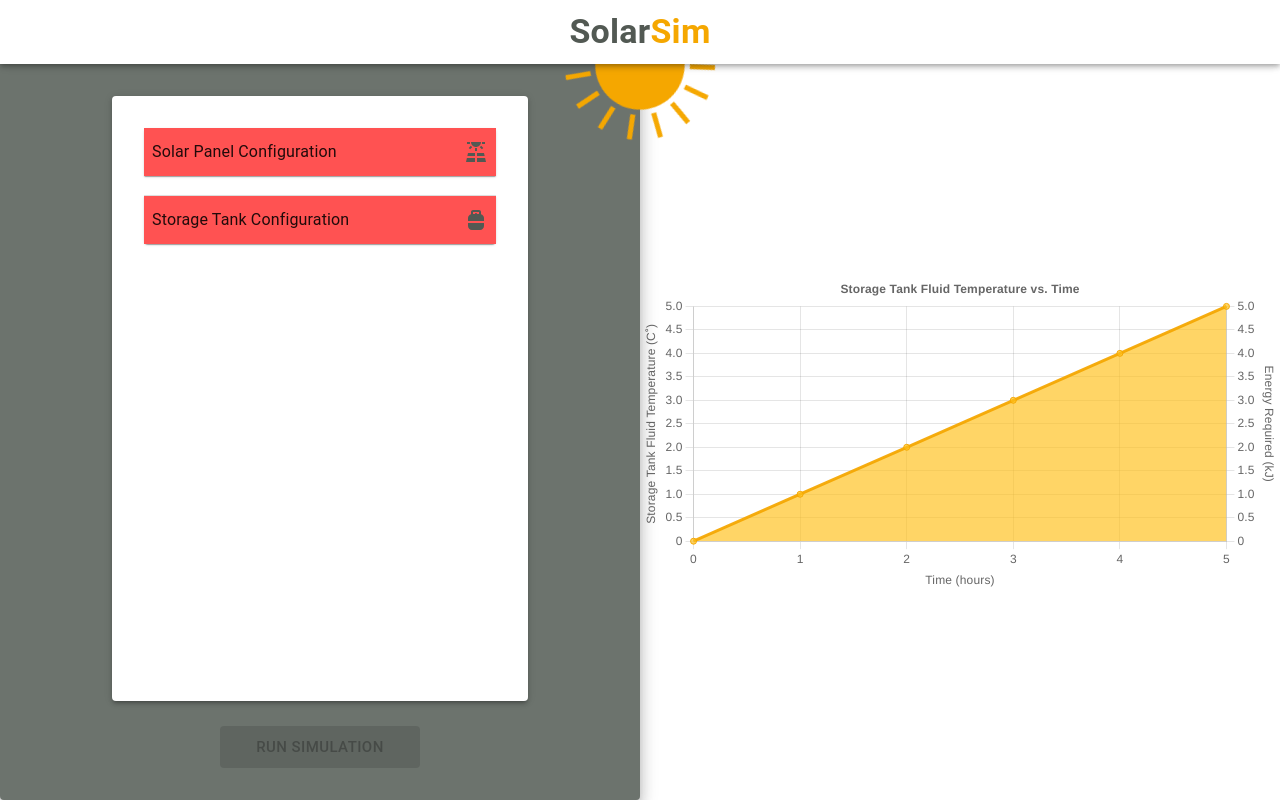
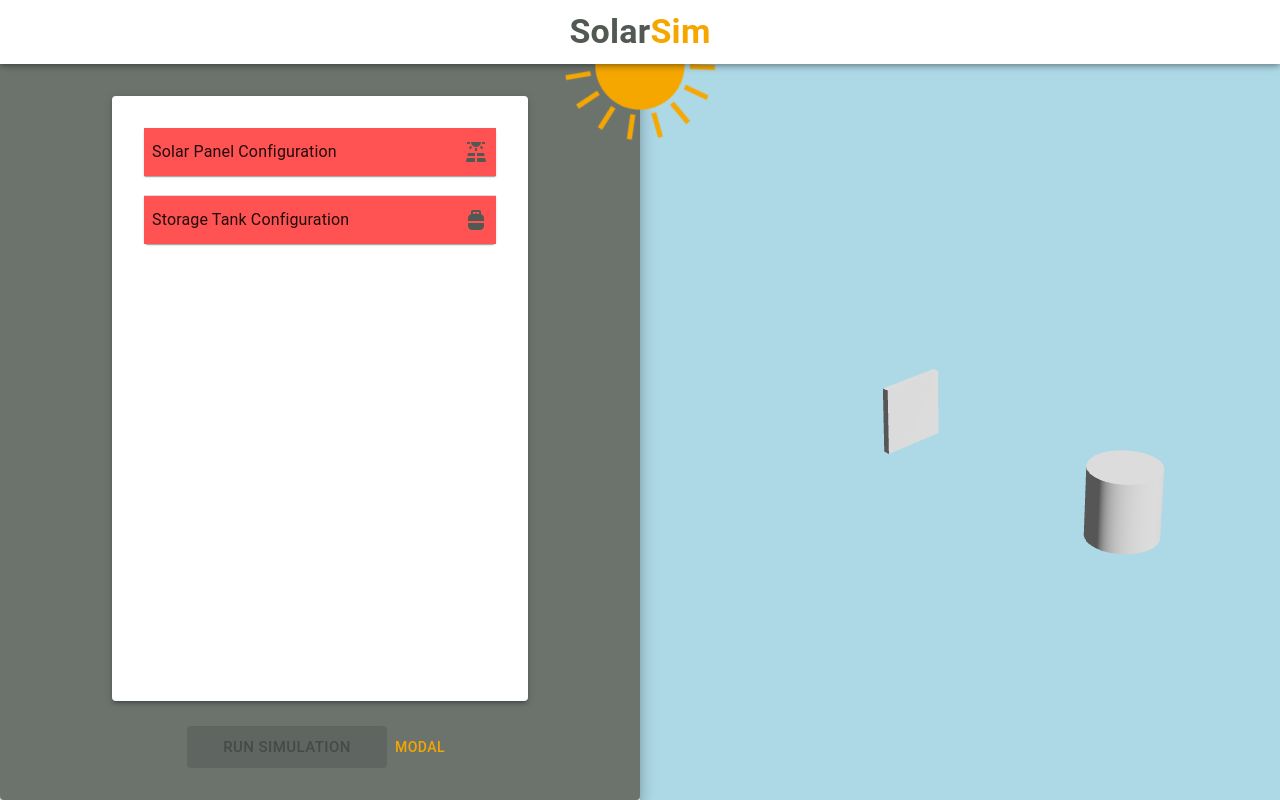
Before and after one commit to billums123/SolarSim, a React (Vite) app: page / in a window 1280 px wide. Built offline with nearby package versions, Linux system fonts and the light colour scheme.

Commit message:
start building results modal

```diff
--- a/src/components/Inputs.tsx
+++ b/src/components/Inputs.tsx
@@ -1,11 +1,4 @@
-import {
-  Box,
-  TextField,
-  Divider,
-  Button,
-  Paper,
-  CircularProgress,
-} from "@mui/material";
+import { Box, Divider, Button, Paper, CircularProgress } from "@mui/material";
 import { useState } from "react";
 import "../stylesheets/inputs.css";
 import { FormValues, GlobalFormErrors, SetGlobalFormErrors } from "../types";
@@ -17,6 +10,7 @@ interface InputsProps {
   handleFormChange: (event: any) => void;
   handleRunSimulation: () => void;
   simulationStatus: boolean;
+  handleOpenResultsModal: () => void;
 }
 
 const Inputs = ({
@@ -24,6 +18,7 @@ const Inputs = ({
   handleFormChange,
   handleRunSimulation,
   simulationStatus,
+  handleOpenResultsModal,
 }: InputsProps) => {
   const { solarFlux } = formValues;
 
@@ -54,14 +49,6 @@ const Inputs = ({
           globalFormErrors={globalFormErrors}
           handleSetGlobalFormErrors={handleSetGlobalFormErrors}
         />
-        {/* <TextField
-          name="solarFlux"
-          label="Solar Flux"
-          type="number"
-          value={solarFlux}
-          onChange={handleFormChange}
-          sx={{ width: "100%" }}
-        /> */}
       </Paper>
       <Box component="div" className="run-simulation">
         <Button
@@ -82,6 +69,7 @@ const Inputs = ({
         >
           {simulationStatus ? "" : "RUN SIMULATION"}
         </Button>
+        <Button onClick={handleOpenResultsModal}>MODAL</Button>
       </Box>
     </Box>
   );
--- a/src/components/InputsContainer.tsx
+++ b/src/components/InputsContainer.tsx
@@ -8,6 +8,7 @@ interface InputsContainerProps {
   handleFormChange: (event: any) => void;
   handleRunSimulation: () => void;
   simulationStatus: boolean;
+  handleOpenResultsModal: () => void;
 }
 
 const InputsContainer = ({
@@ -15,6 +16,7 @@ const InputsContainer = ({
   handleFormChange,
   handleRunSimulation,
   simulationStatus,
+  handleOpenResultsModal,
 }: InputsContainerProps) => {
   return (
     <Paper
@@ -27,6 +29,7 @@ const InputsContainer = ({
         handleFormChange={handleFormChange}
         handleRunSimulation={handleRunSimulation}
         simulationStatus={simulationStatus}
+        handleOpenResultsModal={handleOpenResultsModal}
       />
     </Paper>
   );
--- a/src/components/MainContainer.tsx
+++ b/src/components/MainContainer.tsx
@@ -6,9 +6,11 @@ import "../stylesheets/main-container.css";
 import { FormValues, HeatTransferResults } from "../types";
 import Results from "./Results";
 import heatTransferCalcs from "../utils/heatTransferCalcs";
+import ResultsModal from "./ResultsModal";
 
 const MainContainer = () => {
   const [simulationStatus, setSimulationStatus] = useState(false);
+  const [resultsModalOpen, setResultsModalOpen] = useState(false);
 
   const [heatTransferResults, setHeatTransferResults] =
     useState<HeatTransferResults>({
@@ -49,6 +51,14 @@ const MainContainer = () => {
     }, 2000);
   };
 
+  const handleOpenResultsModal = () => {
+    setResultsModalOpen(true);
+  };
+
+  const handleCloseResultsModal = () => {
+    setResultsModalOpen(false);
+  };
+
   return (
     <Box component="div" className="main-container">
       <InputsContainer
@@ -56,9 +66,15 @@ const MainContainer = () => {
         handleFormChange={handleFormChange}
         handleRunSimulation={handleRunSimulation}
         simulationStatus={simulationStatus}
+        handleOpenResultsModal={handleOpenResultsModal}
       />
-      <Results heatTransferResults={heatTransferResults} />
-      {/* <CanvasContainer formValues={formValues} /> */}
+      <ResultsModal
+        resultsModalOpen={resultsModalOpen}
+        handleCloseResultsModal={handleCloseResultsModal}
+        heatTransferResults={heatTransferResults}
+      />
+
+      <CanvasContainer formValues={formValues} />
     </Box>
   );
 };
--- a/src/components/Results.tsx
+++ b/src/components/Results.tsx
@@ -53,7 +53,7 @@ const formatData = (heatTransferResults: HeatTransferResults) => {
       y: {
         title: {
           display: true,
-          text: "Storage Tank Fluid Temperature (C˚)",
+          text: "Fluid Temperature (C˚)",
         },
         grid: {
           // color: theme.palette.primary.light,
@@ -78,6 +78,7 @@ const formatData = (heatTransferResults: HeatTransferResults) => {
       },
       title: {
         display: true,
+        fullSize: false,
         text: "Storage Tank Fluid Temperature vs. Time",
       },
     },
@@ -139,7 +140,7 @@ const Results = ({ heatTransferResults }: ResultsProps) => {
   const { chartData, chartOptions } = formatData(heatTransferResults);
   return (
     <Box component="div" className="results">
-      <Line options={chartOptions} data={chartData} />
+      <Line style={{ margin: 5 }} options={chartOptions} data={chartData} />
     </Box>
   );
 };
--- /dev/null
+++ b/src/components/ResultsModal.tsx
@@ -0,0 +1,50 @@
+import {
+  Box,
+  Dialog,
+  DialogTitle,
+  DialogContent,
+  DialogActions,
+  Button,
+} from "@mui/material";
+import "../stylesheets/results-modal.css";
+import { HeatTransferResults } from "../types";
+import Results from "./Results";
+
+interface ResultsModal {
+  resultsModalOpen: boolean;
+  handleCloseResultsModal: () => void;
+  heatTransferResults: HeatTransferResults;
+}
+
+const ResultsModal = ({
+  resultsModalOpen,
+  handleCloseResultsModal,
+  heatTransferResults,
+}: ResultsModal) => {
+  return (
+    <Box component="div">
+      <Dialog
+        fullScreen
+        onClose={handleCloseResultsModal}
+        open={resultsModalOpen}
+        PaperProps={{
+          sx: {
+            borderRadius: "5px",
+            height: { xs: "80%", md: "75%", lg: "75%" },
+            width: { xs: "95%", md: "75%", lg: "75%" },
+          },
+        }}
+      >
+        <DialogTitle>Results</DialogTitle>
+        <DialogContent className="modal-content">
+          <Results heatTransferResults={heatTransferResults} />
+        </DialogContent>
+        <DialogActions>
+          <Button onClick={handleCloseResultsModal}>Close</Button>
+        </DialogActions>
+      </Dialog>
+    </Box>
+  );
+};
+
+export default ResultsModal;
--- /dev/null
+++ b/src/stylesheets/results-modal.css
@@ -0,0 +1,9 @@
+.results-modal {
+}
+
+.modal-content{
+  display: flex;
+  justify-content: center;
+  align-items: center;
+  /* background-color: red; */
+}
--- a/src/stylesheets/results.css
+++ b/src/stylesheets/results.css
@@ -1,17 +1,8 @@
 .results {
+  height: 100%;
+  width: 100%;
   display: flex;
   flex-direction: column;
   justify-content: center;
-  align-items: center;
-  flex: 1;
-  height: 100vh;
-  padding-top: 64px;
+  padding: 10;
   }
-
-  @media (max-width: 900px) {
-    .results{
-      height: 100vh;
-      width: 100%;
-      padding-top: 0px;
-    }
-  }
```
